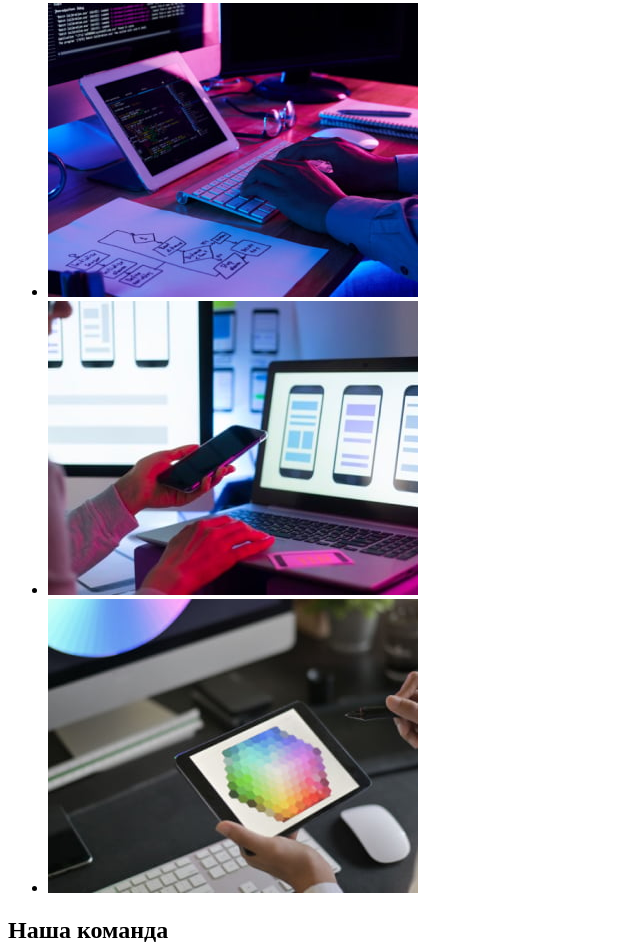
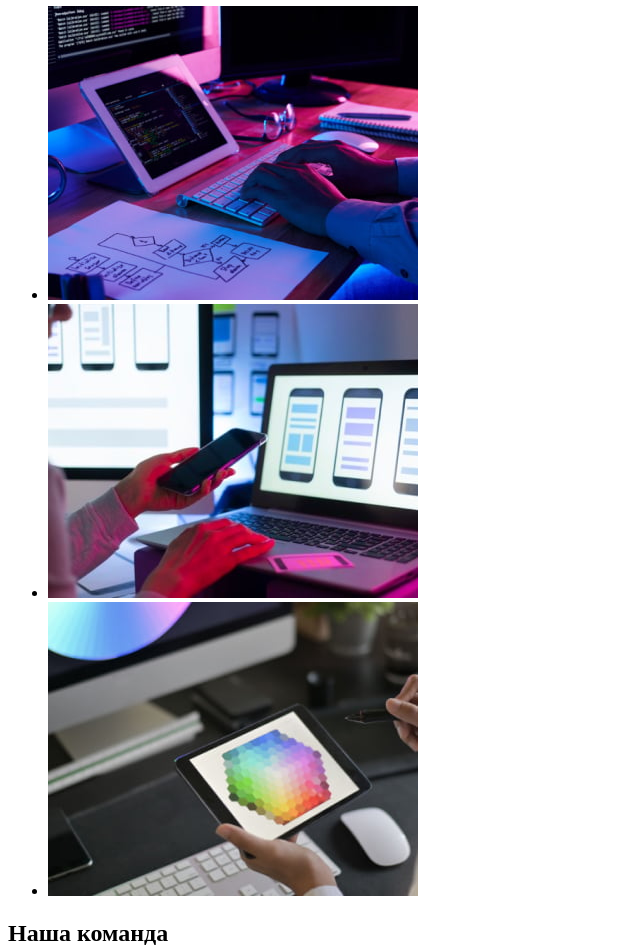
Before and after one commit to viktoriiayuv/goit-markup-hw-01, a plain HTML site: page index.html in a window 1280 px wide. Shown: the part 636-1586 px from the top of the page, without its empty margins (0-640 px from the left). Drawn offline with Linux system fonts and the light colour scheme.

Commit message:
Update index.html

```diff
--- a/index.html
+++ b/index.html
@@ -2,9 +2,9 @@
 <html lang="uk">
 <head>
   <meta charset="utf-8">
-  <meta http-equiv="X-UA-Compatible" content="IE=edge">
   <meta name="viewport" content="width=device-width, initial-scale=1.0">
-  <title>WebStudio</title>
+  <meta http-equiv="x-ua-compatible" content="ie=edge">
+  <title>Студія</title>
 </head>
 <body>
 <!--Шапка сторінки-->
@@ -24,10 +24,13 @@
 
   <!--Основний вміст сторінки-->
   <main>
+    <!--Секція-герой-->
     <section>
       <h1>Ефективні рішення для вашого бізнесу</h1>
-      <a href="">Замовити послугу</a>
+      <button type="button">Замовити послугу</button>
     </section>
+
+    <!--Наші переваги-->
     <section>
       <!--Наступний заголовок відсутній на макеті.
       Додадний для покращення структурної семантики сторінки
@@ -52,14 +55,24 @@
         </li>
       </ul>
     </section>
+
+    <!--Чим ми займаємося-->
     <section>
       <h2>Чим ми займаємося</h2>
       <ul>
-        <li><a href=""><img src="./images/img1.jpg" alt="" width="370" height="294"></a></li>
-        <li><a href=""><img src="./images/img2.jpg" alt="" width="370" height="294"></a></li>
-        <li><a href=""><img src="./images/img3.jpg" alt="" width="370" height="294"></a></li>
+        <li>
+          <img src="./images/img1.jpg" alt="Написання програмного коду" width="370" height="294">
+        </li>
+        <li>
+          <img src="./images/img2.jpg" alt="Розробка мобільного додатку" width="370" height="294">
+        </li>
+        <li>
+          <img src="./images/img3.jpg" alt="Вибір кольору на планшеті" width="370" height="294">
+        </li>
       </ul>
     </section>
+
+    <!--Наша команда-->
     <section>
       <h2>Наша команда</h2>
       <ul>
@@ -84,8 +97,8 @@
         </li>
       </ul>
     </section>
+  </main>
 
-  </main>
   <!--Підвал сторінки-->
   <footer>
     <a href="./index.html">WebStudio</a>
```
